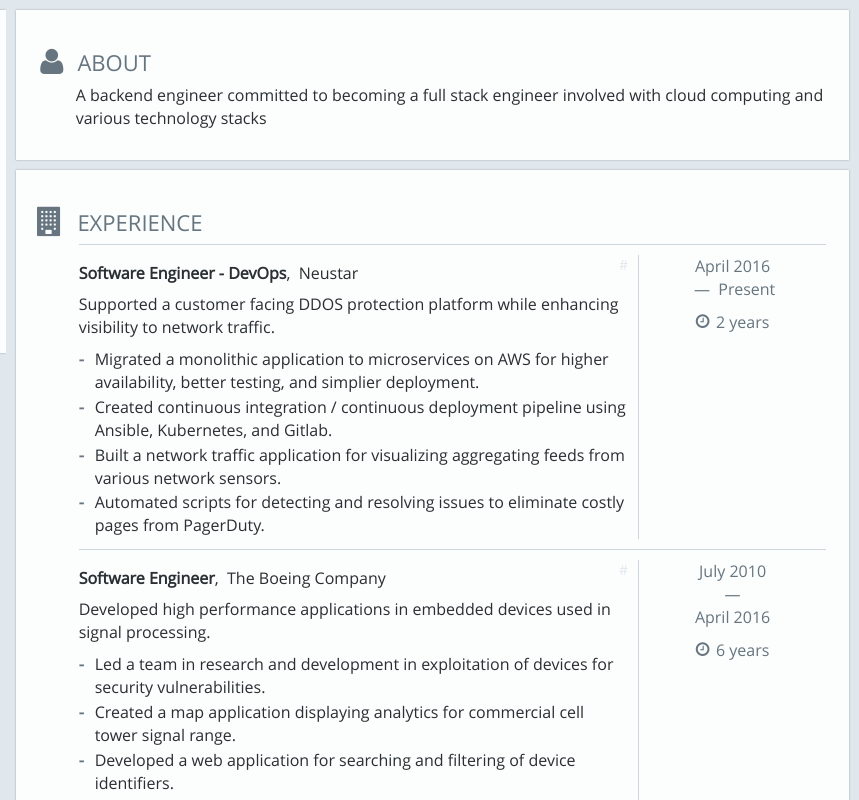
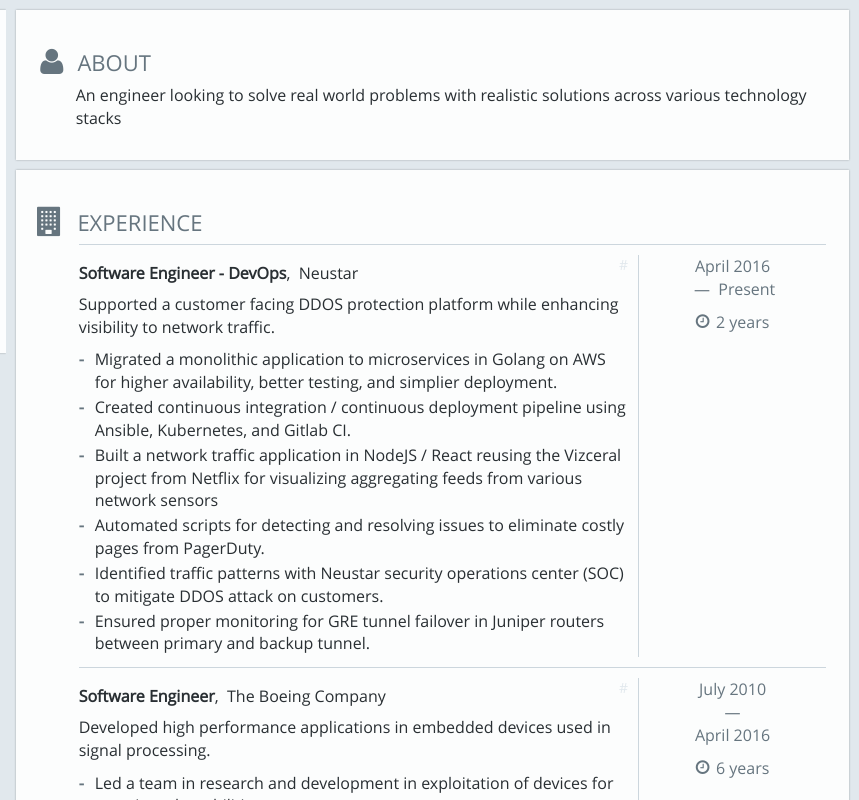
Before and after one commit to fartbagxp/resume, a website: page index.html in a window 1280 px wide. Shown: the top 800 px of the page, 421-1280 px from the left. Drawn offline with Linux system fonts and the light colour scheme.

Commit message:
Forgot to add in the build files

```diff
--- a/index.html
+++ b/index.html
@@ -30,10 +30,9 @@ schema: https://jsonresume.org/ It uses the Eloquent theme: https://github.com/t
         <meta name="apple-mobile-web-app-title" content="Boris Ning">
         <meta name="application-name" content="Boris Ning">
         <meta name="author" content="Boris Ning">
-        <meta name="description" content="A backend engineer committed to becoming a full stack engineer involved with cloud computing and various technology&quot;&gt;</p>
-<pre><code>&lt;meta name=&quot;twitter:label1&quot; content=&quot;Job&quot;&gt;
-&lt;meta name=&quot;twitter:data1&quot; content=&quot;Software Engineer
-</code></pre>">
+        <meta name="description" content="An engineer looking to solve real world problems with realistic solutions across various technology stacks">
+        <meta name="twitter:label1" content="Job">
+        <meta name="twitter:data1" content="Software Engineer">
     </head>
 
     <body>
@@ -102,8 +101,8 @@ schema: https://jsonresume.org/ It uses the Eloquent theme: https://github.com/t
 
                             <div class="row">
                                 <div class="col-xs-12">
-                                    <p itemprop="description">A backend engineer committed to becoming a full stack engineer involved
-                                        with cloud computing and various technology stacks</p>
+                                    <p itemprop="description">An engineer looking to solve real world problems with realistic solutions
+                                        across various technology stacks</p>
                                 </div>
                             </div>
                         </div>
@@ -139,14 +138,19 @@ schema: https://jsonresume.org/ It uses the Eloquent theme: https://github.com/t
                                         <p>Supported a customer facing DDOS protection platform while enhancing visibility
                                             to network traffic.</p>
                                         <ul class="detail-highlights">
-                                            <li>Migrated a monolithic application to microservices on AWS for higher availability,
-                                                better testing, and simplier deployment.</li>
+                                            <li>Migrated a monolithic application to microservices in Golang on AWS for
+                                                higher availability, better testing, and simplier deployment.</li>
                                             <li>Created continuous integration / continuous deployment pipeline using
-                                                Ansible, Kubernetes, and Gitlab.</li>
-                                            <li>Built a network traffic application for visualizing aggregating feeds
-                                                from various network sensors.</li>
+                                                Ansible, Kubernetes, and Gitlab CI.</li>
+                                            <li>Built a network traffic application in NodeJS / React reusing the Vizceral
+                                                project from Netflix for visualizing aggregating feeds from various network
+                                                sensors</li>
                                             <li>Automated scripts for detecting and resolving issues to eliminate costly
                                                 pages from PagerDuty.</li>
+                                            <li>Identified traffic patterns with Neustar security operations center (SOC)
+                                                to mitigate DDOS attack on customers.</li>
+                                            <li>Ensured proper monitoring for GRE tunnel failover in Juniper routers between
+                                                primary and backup tunnel.</li>
                                         </ul>
                                     </div>
                                     <div class="col-sm-3 detail-item-sidebar text-muted text-center hidden-xs">
```
Also changed, not shown: out/resume-paper.html, out/resume-paper.json, out/resume-paper.pdf.html, out/resume-paper.png.html, out/resume-paper.yml, 1 other file.
